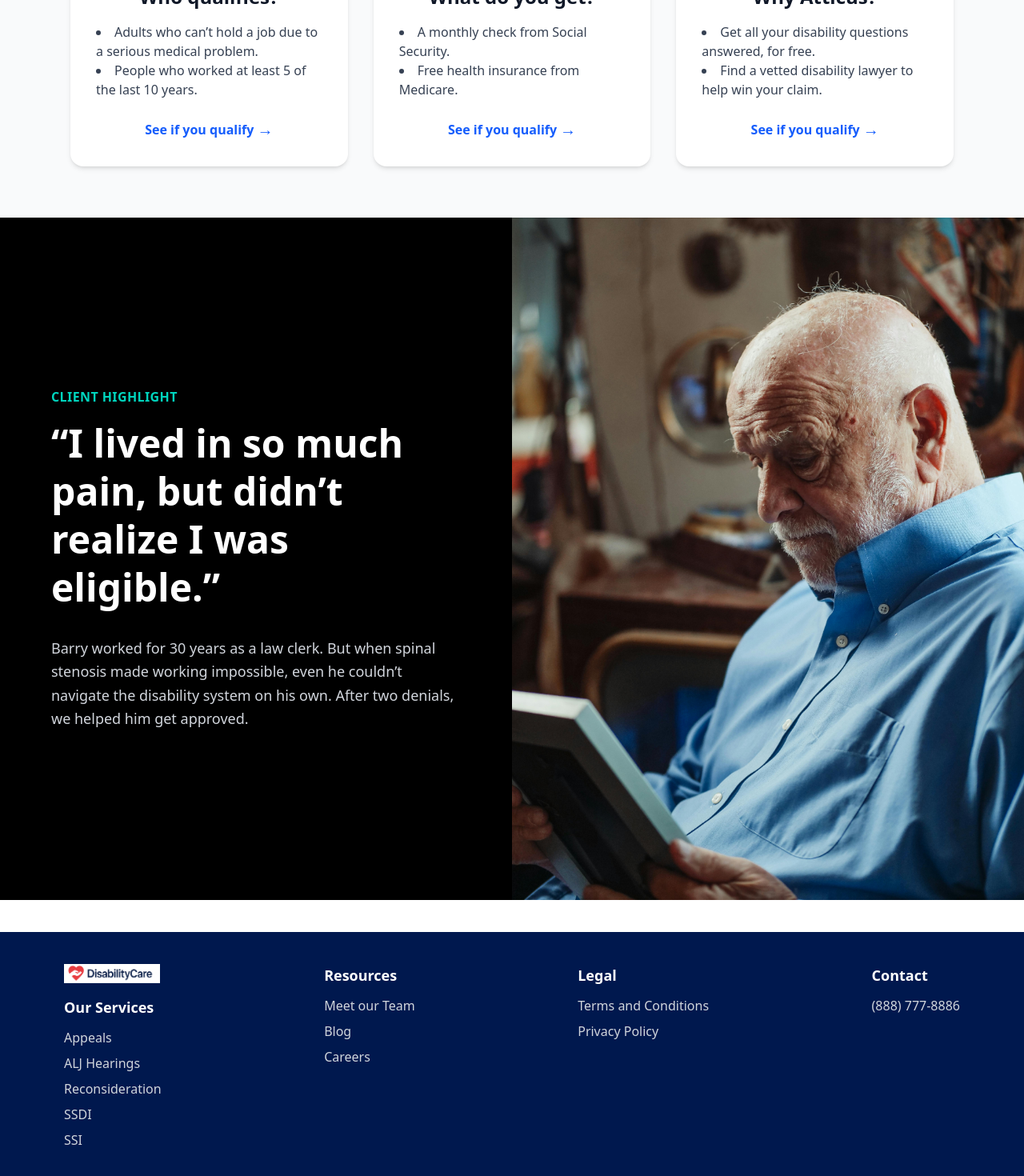
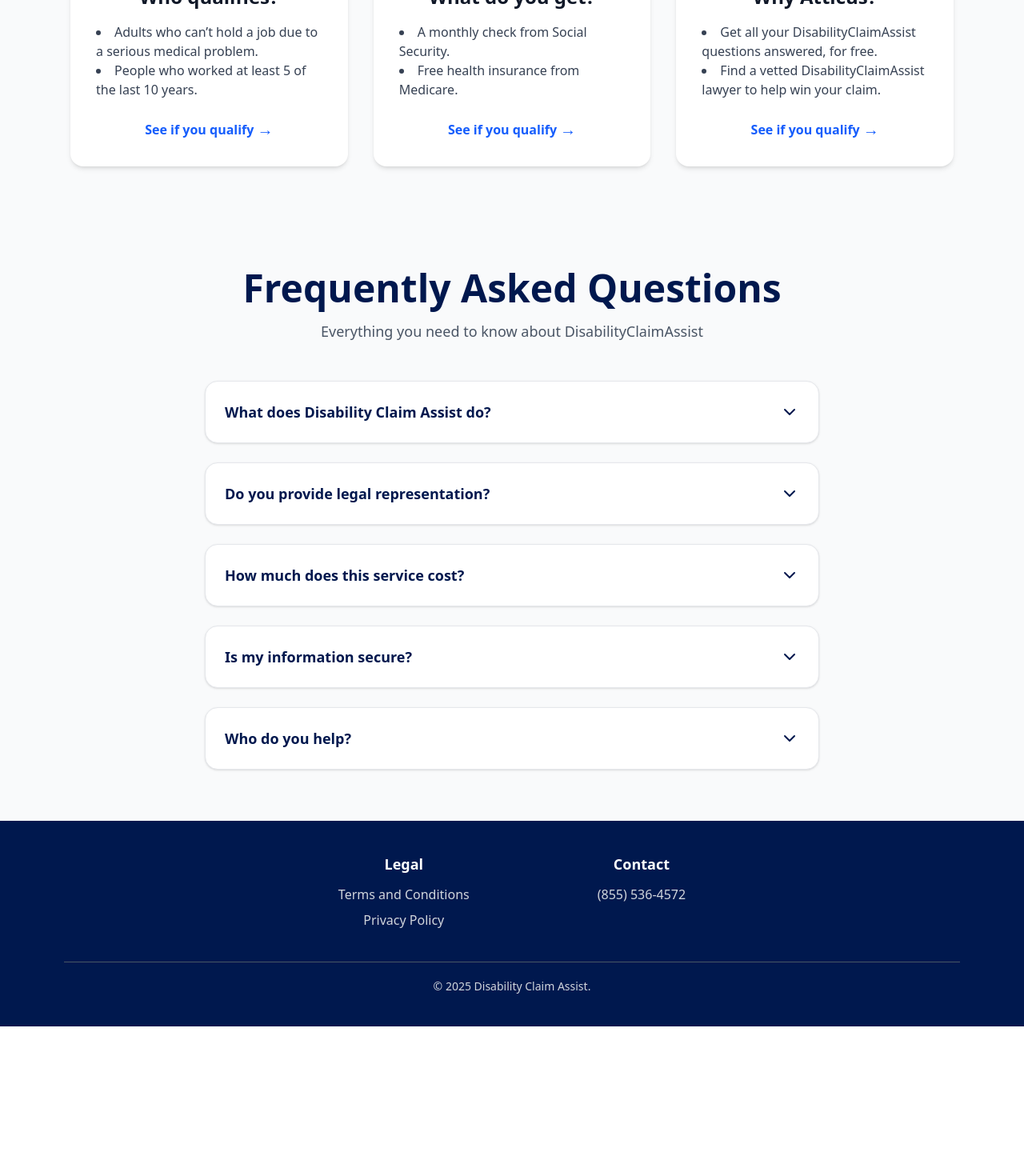
Before and after one commit to sahu-yuvraj001/DisabilityCare, a React (Vite) app: page / in a window 1280 px wide. Shown: the part 1324-2794 px from the top of the page at 80% size. After the commit the page ends 2607 px from the top, so only its background shows below. Built offline with nearby package versions, Linux system fonts and the light colour scheme.

Commit message:
updated footer,removed benifit page, logo updated

```diff
--- a/src/components/Footer.jsx
+++ b/src/components/Footer.jsx
@@ -5,51 +5,27 @@
   return (
     <footer className="bg-[#00184E] text-white py-10 px-6 md:px-20">
       <motion.div
-             className="flex-1 mb-10 md:mb-0"
-             initial={{ opacity: 0, x: -80 }}
-             whileInView={{ opacity: 1, x: 0 }}
-             transition={{ duration: 0.8, ease: "easeOut" }}
+        className="max-w-7xl mx-auto flex flex-col md:flex-row justify-center items-center gap-16 text-center"
+        initial={{ opacity: 0, y: 40 }}
+        whileInView={{ opacity: 1, y: 0 }}
+        transition={{ duration: 0.6, ease: "easeOut" }}
         viewport={{ once: true }}
       >
-      <div className="max-w-7xl mx-auto flex flex-col md:flex-row justify-between gap-10">
-        {/* Logo + Our Services */}
-        <div>
-          <div className="flex items-center gap-2 mb-4">
-            {/* Example placeholder logo */}
-            <div className="flex flex-col space-y-1">
-              <img src={logo}
-               alt="Footer Logo"
-              className="w-[120px] h-6 cursor-pointer"
-              />
-            </div>
-          </div>
-
-          <h2 className="font-semibold text-lg mb-3">Our Services</h2>
-          <ul className="space-y-2 text-gray-300">
-            <li><a href="#" className="hover:text-white">Appeals</a></li>
-            <li><a href="#" className="hover:text-white">ALJ Hearings</a></li>
-            <li><a href="#" className="hover:text-white">Reconsideration</a></li>
-            <li><a href="#" className="hover:text-white">SSDI</a></li>
-            <li><a href="#" className="hover:text-white">SSI</a></li>
-          </ul>
-        </div>
-
-        {/* Resources */}
-        <div>
-          <h2 className="font-semibold text-lg mb-3">Resources</h2>
-          <ul className="space-y-2 text-gray-300">
-            <li><a href="#" className="hover:text-white">Meet our Team</a></li>
-            <li><a href="#" className="hover:text-white">Blog</a></li>
-            <li><a href="#" className="hover:text-white">Careers</a></li>
-          </ul>
-        </div>
-
         {/* Legal */}
+        <div className="flex justify-center items-start gap-40">
           <div>
             <h2 className="font-semibold text-lg mb-3">Legal</h2>
             <ul className="space-y-2 text-gray-300">
-            <li><a href="#" className="hover:text-white">Terms and Conditions</a></li>
-            <li><a href="#" className="hover:text-white">Privacy Policy</a></li>
+              <li>
+                <a href="#" className="hover:text-white">
+                  Terms and Conditions
+                </a>
+              </li>
+              <li>
+                <a href="#" className="hover:text-white">
+                  Privacy Policy
+                </a>
+              </li>
             </ul>
           </div>
 
@@ -57,16 +33,20 @@
           <div>
             <h2 className="font-semibold text-lg mb-3">Contact</h2>
             <ul className="space-y-2 text-gray-300">
-            <li><a href="#" className="hover:text-white">(888) 777-8886</a></li>
+              <li>
+                <a href="#" className="hover:text-white">
+                  (855) 536-4572
+                </a>
+              </li>
             </ul>
           </div>
         </div>
+      </motion.div>
 
       {/* Bottom Copyright */}
       <div className="border-t border-gray-600 mt-10 pt-5 text-center text-gray-300 text-sm">
-       © 2025 DISABILITY CARE CORP.
+        © 2025 Disability Claim Assist.
       </div>
-      </motion.div>
     </footer>
   );
 };
--- a/src/components/Navbar.jsx
+++ b/src/components/Navbar.jsx
@@ -14,12 +14,11 @@
       <nav className="relative z-50 flex justify-between items-center px-6 md:px-16 py-4 bg-white shadow-sm">
         {/* Logo */}
         <div className="flex items-center gap-2">
-          <Link to="/">
-            <img
-              src={logo}
-              alt="Disability Logo"
-              className="w-[130px] h-[35px] cursor-pointer"
-            />
+          <Link
+            to="/"
+            className="text-2xl font-bold text-[#001A54] hover:text-blue-600 transition-colors duration-300 tracking-wide"
+          >
+            Disability<span className="text-blue-500">ClaimAssist</span>
           </Link>
         </div>
         <div className="hidden md:flex items-center gap-8 text-[#001A54] font-medium">
--- a/src/pages/About.jsx
+++ b/src/pages/About.jsx
@@ -14,7 +14,7 @@
         <div className="max-w-6xl mx-auto text-center">
           {/* Title */}
           <h1 className="text-4xl md:text-5xl font-bold mb-6">
-            About <span className="text-sky-400">Disability Care</span>
+            About <span className="text-sky-400">DisabilityClaimAssist </span>
           </h1>
           <p className="text-gray-300 max-w-3xl mx-auto text-lg">
             We are dedicated to helping individuals with disabilities receive
@@ -44,7 +44,7 @@
               Our Mission
             </h2>
             <p className="text-gray-300 leading-relaxed">
-              At Disability Care, we believe that every person — regardless of
+              At DisabilityClaimAssist , we believe that every person — regardless of
               physical or mental limitations — deserves fair access to support
               and opportunities. Our team works tirelessly to guide individuals
               through complex benefit systems and help them secure the
--- a/src/pages/BenifitSection.jsx
+++ b/src/pages/BenifitSection.jsx
@@ -29,8 +29,8 @@
       title: "Why Atticus?",
       image: notifiapp, // replace with your image path
       points: [
-        "Get all your disability questions answered, for free.",
-        "Find a vetted disability lawyer to help win your claim.",
+        "Get all your DisabilityClaimAssist  questions answered, for free.",
+        "Find a vetted DisabilityClaimAssist  lawyer to help win your claim.",
       ],
       link: "#",
     },
--- a/src/pages/ClientHighlight.jsx
+++ /dev/null
@@ -1,53 +0,0 @@
-import React from "react";
-import oldmanpic from '../components/Images/oldman.jpg'
-import { motion } from "framer-motion";
-const ClientHighlight = () => {
-  return (
-    <section className="w-full bg-black text-white flex flex-col md:flex-row items-center mb-10">
-
-      {/* Left Text Section */}
-      <div className="w-full md:w-1/2 p-10 md:p-16 flex flex-col justify-center">
-        <motion.div
-        className="flex-1 mb-10 md:mb-0"
-        initial={{ opacity: 0, x: -80 }}
-        whileInView={{ opacity: 1, x: 0 }}
-        transition={{ duration: 0.8, ease: "easeOut" }}
-        viewport={{ once: true }}
-      >
-        <p className="text-teal-400 font-semibold mb-4 uppercase tracking-wide">
-          Client highlight
-        </p>
-
-        <h2 className="text-4xl md:text-5xl font-bold leading-tight mb-8">
-          “I lived in so much pain, but didn’t realize I was eligible.”
-        </h2>
-
-        <p className="text-gray-300 text-lg leading-relaxed">
-          Barry worked for 30 years as a law clerk. But when spinal stenosis
-          made working impossible, even he couldn’t navigate the disability
-          system on his own. After two denials, we helped him get approved.
-        </p>
-        </motion.div>
-      </div>
-
-      {/* Right Image Section */}
-      <div className="w-full md:w-1/2">
-       <motion.div
-        className="flex-1 mb-10 md:mb-0"
-        initial={{ opacity: 0, x: 80 }}
-        whileInView={{ opacity: 1, x: 0 }}
-        transition={{ duration: 0.8, ease: "easeOut" }}
-        viewport={{ once: true }}
-      >
-        <img
-          src={oldmanpic} // replace with your actual image path
-          alt="Client highlight"
-          className="w-full h-full object-cover"
-        />
-        </motion.div>
-      </div>
-    </section>
-  );
-};
-
-export default ClientHighlight;
--- /dev/null
+++ b/src/pages/FAQ.jsx
@@ -0,0 +1,97 @@
+import { useState } from "react";
+import { motion } from "framer-motion";
+import { ChevronDown, ChevronUp } from "lucide-react";
+
+const faqs = [
+  {
+    question: "What does Disability Claim Assist do?",
+    answer:
+      "Disability Claim Assist is a service that connects people who may qualify for Social Security Disability benefits with experienced advocates, case managers, or law firms. We help simplify the first step — reviewing your situation and getting you connected with professionals who can guide you through the SSDI application or appeal process.",
+  },
+  {
+    question: "Do you provide legal representation?",
+    answer:
+      "No. Disability Claim Assist does not provide legal advice or representation. Our role is to help match you with qualified professionals who specialize in SSDI cases. If you choose to work with them, they will handle the application, review, and appeals process directly with you.",
+  },
+  {
+    question: "How much does this service cost?",
+    answer:
+      "Our qualification review and referral service is free. If you decide to work with a disability advocate or attorney, fees are typically only collected if your case is approved, and they are regulated by the Social Security Administration.",
+  },
+  {
+    question: "Is my information secure?",
+    answer:
+      "Yes. Your information is protected and only shared with qualified SSDI partners when necessary to help review your case. We do not sell or misuse personal data. Your privacy is always respected.",
+  },
+  {
+    question: "Who do you help?",
+    answer:
+      "We assist individuals who are unable to work due to a medical condition that is expected to last 12 months or longer. If you're unsure whether you qualify, our team can help determine your eligibility in just a few minutes.",
+  },
+];
+
+const FAQ = () => {
+  const [openIndex, setOpenIndex] = useState(null);
+
+  const toggleFAQ = (index) => {
+    setOpenIndex(openIndex === index ? null : index);
+  };
+
+  return (
+    <section className="bg-[#F9FAFB] py-16 px-6 md:px-20 text-[#00184E]">
+      <div className="max-w-4xl mx-auto text-center mb-12">
+        <motion.h2
+          className="text-4xl md:text-5xl font-bold mb-4"
+          initial={{ opacity: 0, y: 20 }}
+          whileInView={{ opacity: 1, y: 0 }}
+          transition={{ duration: 0.6 }}
+        >
+          Frequently Asked Questions
+        </motion.h2>
+        <motion.p
+          className="text-lg text-gray-600"
+          initial={{ opacity: 0, y: 20 }}
+          whileInView={{ opacity: 1, y: 0, delay: 0.2 }}
+          transition={{ duration: 0.6 }}
+        >
+          Everything you need to know about DisabilityClaimAssist
+        </motion.p>
+      </div>
+
+      <div className="max-w-3xl mx-auto space-y-6">
+        {faqs.map((faq, index) => (
+          <motion.div
+            key={index}
+            className="bg-white shadow-sm rounded-2xl border border-gray-200 p-6 cursor-pointer transition hover:shadow-md"
+            onClick={() => toggleFAQ(index)}
+            initial={{ opacity: 0, y: 20 }}
+            whileInView={{ opacity: 1, y: 0 }}
+            transition={{ duration: 0.4, delay: index * 0.1 }}
+          >
+            <div className="flex justify-between items-center">
+              <h3 className="text-lg font-semibold">{faq.question}</h3>
+              {openIndex === index ? (
+                <ChevronUp className="text-[#00184E]" />
+              ) : (
+                <ChevronDown className="text-[#00184E]" />
+              )}
+            </div>
+
+            {openIndex === index && (
+              <motion.p
+                className="text-gray-600 mt-3 text-base leading-relaxed"
+                initial={{ opacity: 0, height: 0 }}
+                animate={{ opacity: 1, height: "auto" }}
+                transition={{ duration: 0.3 }}
+              >
+                {faq.answer}
+              </motion.p>
+            )}
+          </motion.div>
+        ))}
+      </div>
+    </section>
+  );
+};
+
+export default FAQ;
--- a/src/pages/Home.jsx
+++ b/src/pages/Home.jsx
@@ -1,8 +1,8 @@
 import { Link } from "react-router-dom";
 import disablepic from "../components/Images/disable2.jpg";
 import BenifitSection from "./BenifitSection";
-import ClientHighlight from "./ClientHighlight";
 import { motion } from "framer-motion";
+import FAQ from "./FAQ";
 
 
 const Home = () => {
@@ -55,7 +55,7 @@
       </motion.div>
     </section>
     <BenifitSection/>
-    <ClientHighlight/>
+   <FAQ/>
     </>
   );
 };
--- a/src/pages/Survey.jsx
+++ b/src/pages/Survey.jsx
@@ -51,7 +51,7 @@
     {
       type: "message",
       message:
-        "So far, your odds of qualifying look good. Based on your work history, it looks like you’ve met a crucial eligibility requirement for Social Security disability.",
+        "So far, your odds of qualifying look good. Based on your work history, it looks like you’ve met a crucial eligibility requirement for Social Security DisabilityClaimAssist .",
     },
     {
       type: "text",
@@ -75,7 +75,7 @@
     {
       type: "multiple",
       question:
-        "Are you currently working with a lawyer on your disability claim?",
+        "Are you currently working with a lawyer on your DisabilityClaimAssist claim?",
       options: ["Yes", "No"],
       key: "lawyer_status",
     },
@@ -247,7 +247,7 @@
                   You’re already working with a lawyer 👏
                 </h1>
                 <p className="text-lg text-gray-700">
-                  That’s great! We wish you the best with your disability claim.
+                  That’s great! We wish you the best with your DisabilityClaimAssist  claim.
                   If you ever need more assistance or a second opinion, our team
                   is here for you.
                 </p>
@@ -291,7 +291,7 @@
                   }}
                   className="mt-6 bg-red-600 text-white px-6 py-2 rounded-md hover:bg-red-700 transition"
                 >
-                  Connect with DisabilityCare (It's 100% Free!)
+                  Connect with DisabilityClaimAssist  (It's 100% Free!)
                 </button>
               </>
             )}
```
Lines whose indentation alone changed are shown as unchanged.
